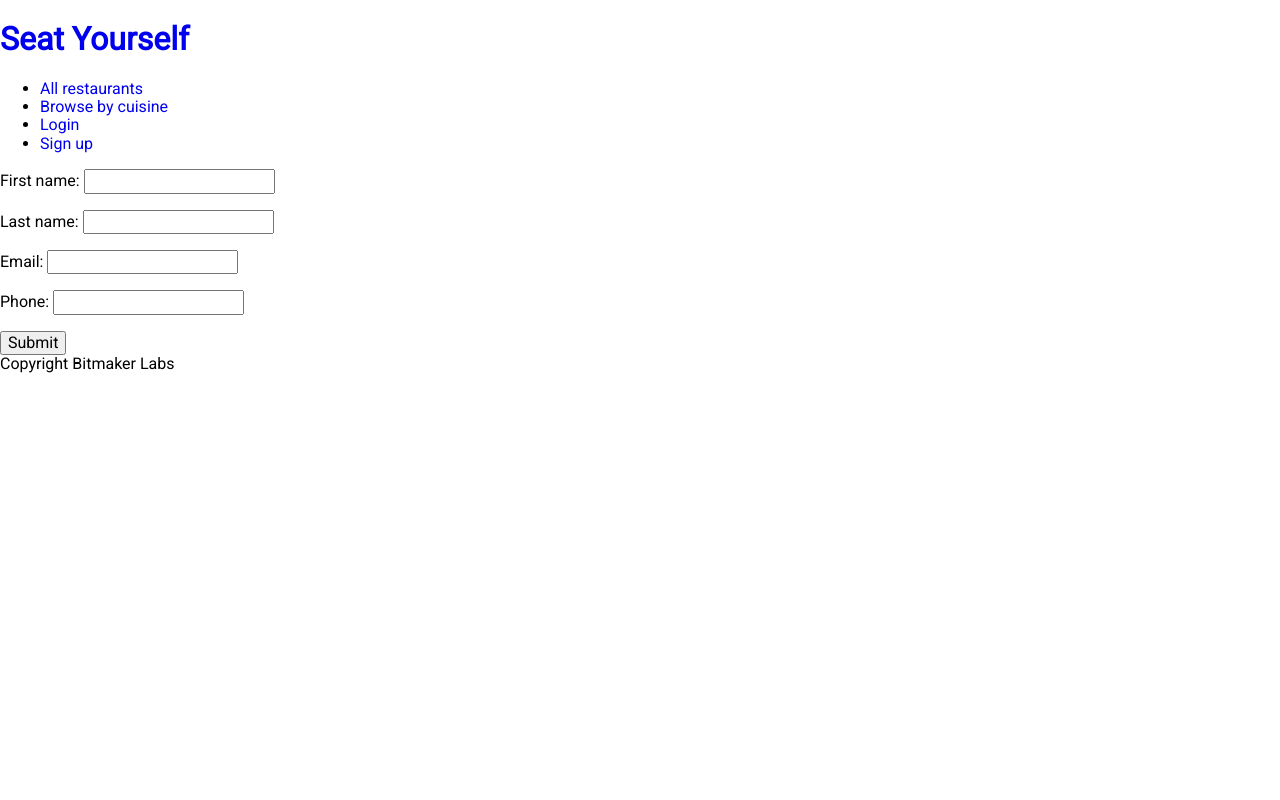
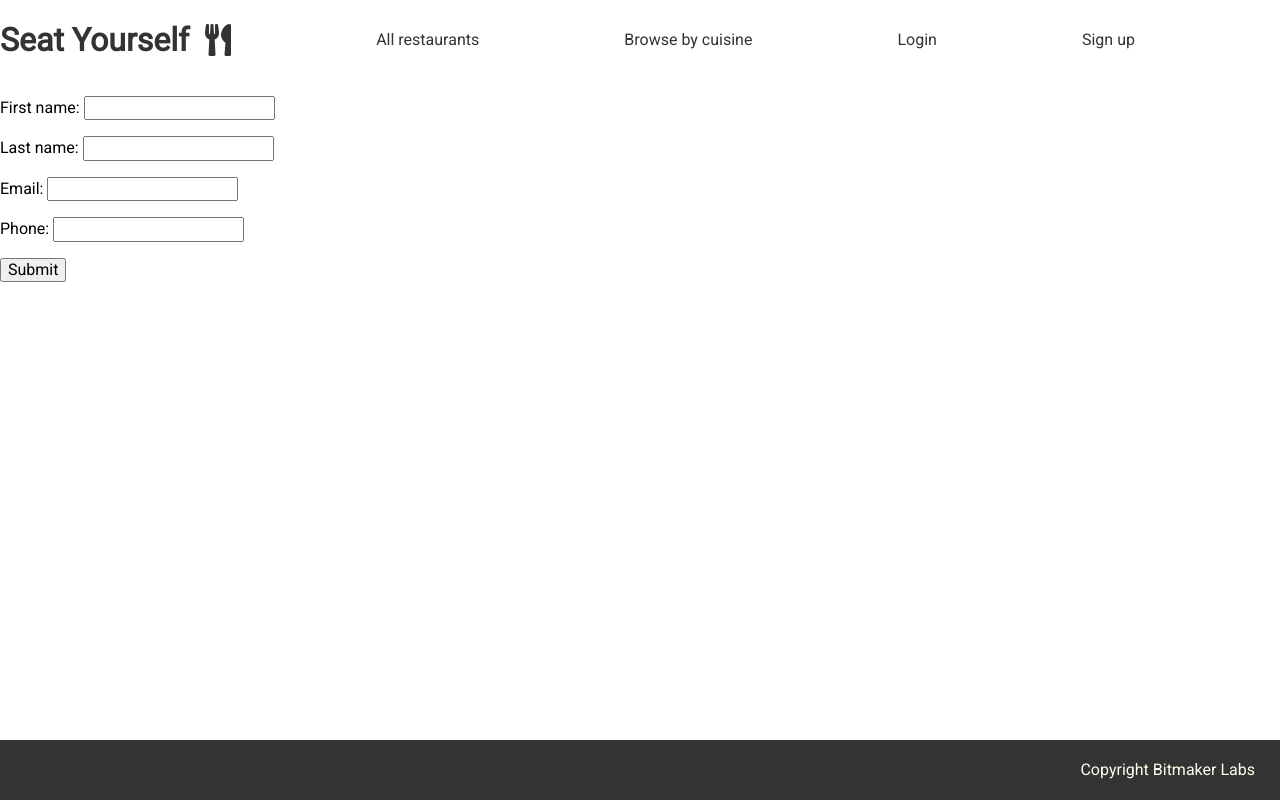
Before and after one commit to ynjacobs/seat_yourself_django, a Django app: page /profile/ in a window 1280 px wide. Run offline with Django 3.2, Linux system fonts and the light colour scheme.

Commit message:
Style nav

```diff
--- a/seat_yourself/static/css/main.css
+++ b/seat_yourself/static/css/main.css
@@ -1,3 +1,45 @@
+html, body {
+  min-height: 100%;
+}
+
+header {
+  display: grid;
+  grid-template-columns: max-content auto;
+  grid-gap: 1em;
+  height: 80px;
+  line-height: 80px;
+  color: #333;
+}
+
+header a {
+  color: #333;
+}
+
+h1, ul {
+  margin: 0;
+}
+
+header .logo {
+  line-height: 80px;
+  font-size: 2em;
+}
+
+nav {
+  display: grid;
+  grid-template-columns: max-content auto;
+}
+
+nav ul {
+  display: flex;
+  justify-content: space-evenly;
+  padding: 0;
+}
+
+nav li {
+  list-style-type: none;
+}
+
+
 .gallery {
   display: grid;
   grid-template-columns: repeat(3, minmax(300px, 500px));
@@ -49,6 +91,20 @@
   background-color: rgb(0,0,0,0.1);
 }
 
+footer {
+  background: #333;
+  color: #fffeed;
+  text-align: right;
+  position: fixed;
+  bottom: 0;
+  left: 0;
+  right: 0;
+  padding: 0 25px;
+  height: 60px;
+  margin-top: 60px;
+  line-height: 60px;
+}
+
 @media screen and (max-width: 900px){
   .gallery {
   grid-template-columns: repeat(2, minmax(300px, 1fr));
--- a/seat_yourself/templates/base.html
+++ b/seat_yourself/templates/base.html
@@ -7,6 +7,9 @@
     <link rel="shortcut icon" type="image/png" href="{% static 'favicon.ico' %}"/>
     <link rel="stylesheet" href="https://cdnjs.cloudflare.com/ajax/libs/normalize/8.0.1/normalize.min.css">
     <link href="https://fonts.googleapis.com/css?family=Roboto" rel="stylesheet">
+    <link rel="stylesheet" href="https://use.fontawesome.com/releases/v5.7.1/css/solid.css" integrity="sha384-r/k8YTFqmlOaqRkZuSiE9trsrDXkh07mRaoGBMoDcmA58OHILZPsk29i2BsFng1B" crossorigin="anonymous">
+    <link rel="stylesheet" href="https://use.fontawesome.com/releases/v5.7.1/css/regular.css" integrity="sha384-IG162Tfx2WTn//TRUi9ahZHsz47lNKzYOp0b6Vv8qltVlPkub2yj9TVwzNck6GEF" crossorigin="anonymous">
+    <link rel="stylesheet" href="https://use.fontawesome.com/releases/v5.7.1/css/fontawesome.css" integrity="sha384-4aon80D8rXCGx9ayDt85LbyUHeMWd3UiBaWliBlJ53yzm9hqN21A+o1pqoyK04h+" crossorigin="anonymous">
     <link rel="stylesheet" href="{% static 'css/base.css' %}">
     <link rel="stylesheet" href="{% static 'css/main.css' %}">
   </head>
```
